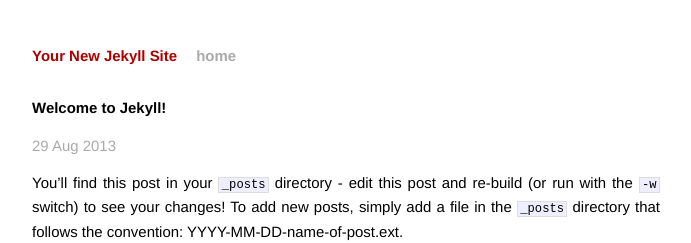
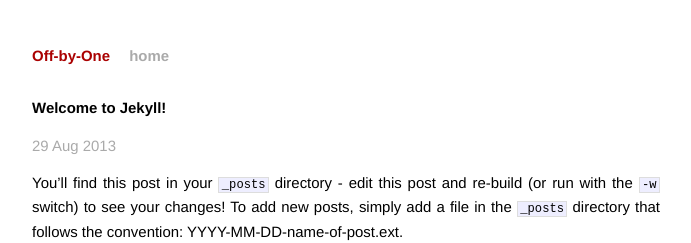
Before and after one commit to cmc333333/off-by-one, a Jekyll site: the page built from _posts/2013-08-29-welcome-to-jekyll.markdown, in a window 1280 px wide. Shown: the top 243 px of the page, without its empty margins (294-985 px from the left). Built offline with Jekyll 4.4.1, drawn with Linux system fonts in a browser that asks for light colours; Markdown is read by kramdown in place of the engine named in the settings.

Commit message:
Fix url for static assets

```diff
--- a/_config.yml
+++ b/_config.yml
@@ -1,5 +1,6 @@
-name: Your New Jekyll Site
+name: Off-by-One
 markdown: redcarpet
 safe: true
 lsi: false
 pygments: true
+url: http://cmc333333.github.io/off-by-one
--- a/_layouts/default.html
+++ b/_layouts/default.html
@@ -7,10 +7,10 @@
         <meta name="viewport" content="width=device-width">
 
         <!-- syntax highlighting CSS -->
-        <link rel="stylesheet" href="/css/syntax.css">
+        <link rel="stylesheet" href="{{ site.url }}/css/syntax.css">
 
         <!-- Custom CSS -->
-        <link rel="stylesheet" href="/css/main.css">
+        <link rel="stylesheet" href="{{ site.url }}/css/main.css">
 
     </head>
     <body>
@@ -18,8 +18,8 @@
         <div class="container">
           <div class="site">
             <div class="header">
-              <h1 class="title"><a href="/">{{ site.name }}</a></h1>
-              <a class="extra" href="/">home</a>
+              <h1 class="title"><a href="{{ site.url }}">{{ site.name }}</a></h1>
+              <a class="extra" href="{{ site.url }}">home</a>
             </div>
 
                 {{ content }}
```
